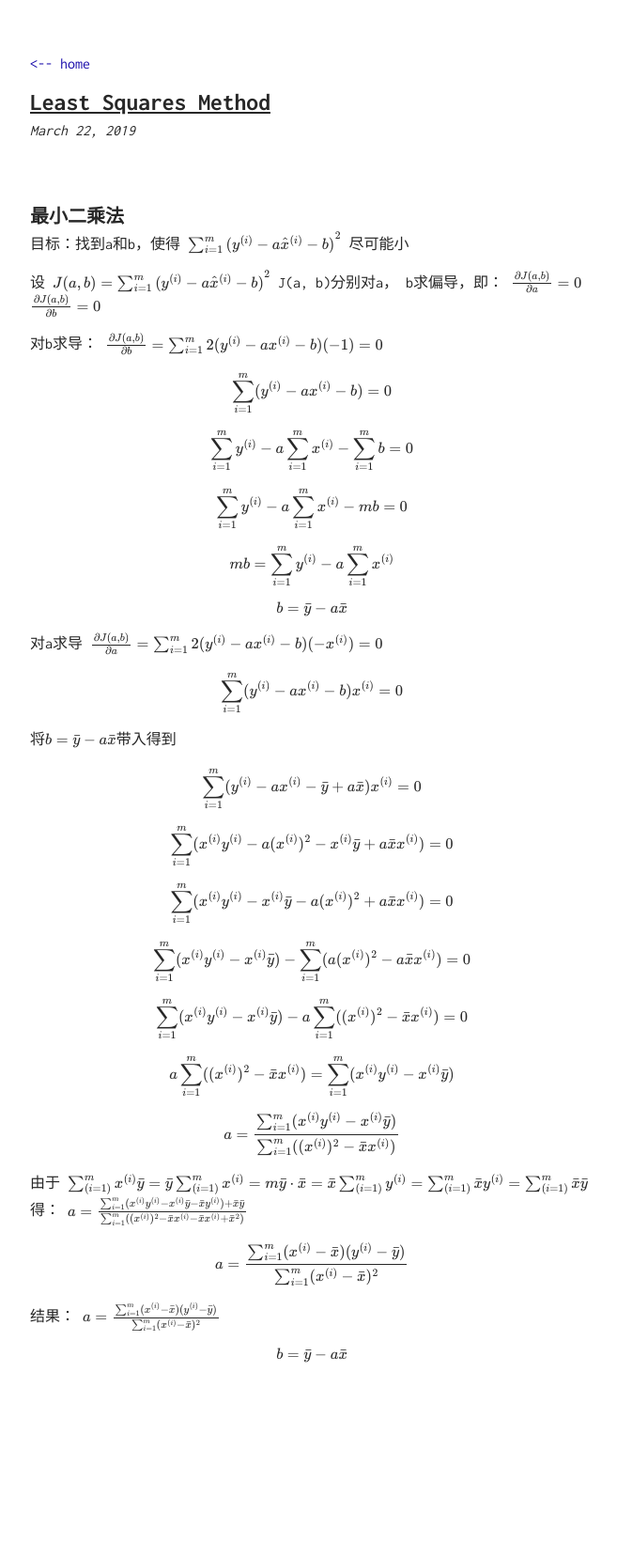
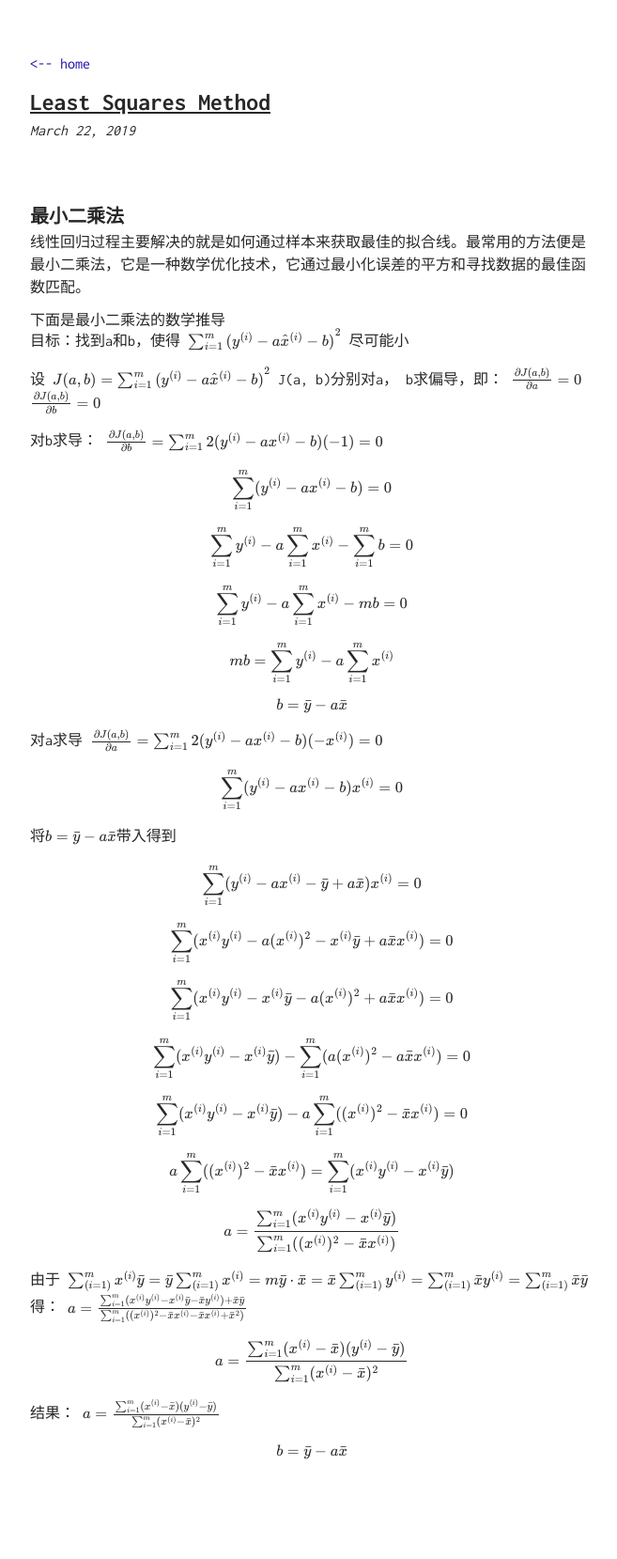
Before and after one commit to TobiahShaw/TobiahShaw.github.io, a Jekyll site: the page built from _posts/2019-03-22-Least-Squares-Method.md, in a window 1280 px wide. Shown: the whole page at 94% size, without its empty margins (308-965 px from the left). Built offline with Jekyll 4.4.1, drawn with Linux system fonts in a browser that asks for light colours; our own code applies the rules of GitHub Pages for plain Markdown files; formulas are drawn with MathJax 3; before the commit the page ends 1556 px from its top, so only the background shows below that.

Commit message:
modify post

```diff
--- a/_posts/2019-03-22-Least-Squares-Method.md
+++ b/_posts/2019-03-22-Least-Squares-Method.md
@@ -12,6 +12,10 @@
 </head>
 
 # 最小二乘法
+
+线性回归过程主要解决的就是如何通过样本来获取最佳的拟合线。最常用的方法便是最小二乘法，它是一种数学优化技术，它通过最小化误差的平方和寻找数据的最佳函数匹配。
+
+## 下面是最小二乘法的数学推导
 
 目标：找到a和b，使得
 $$\sum_{i=1}^{m}{(y^{(i)} - a{\hat{x}}^{(i)} - b)}^{2}$$
```
